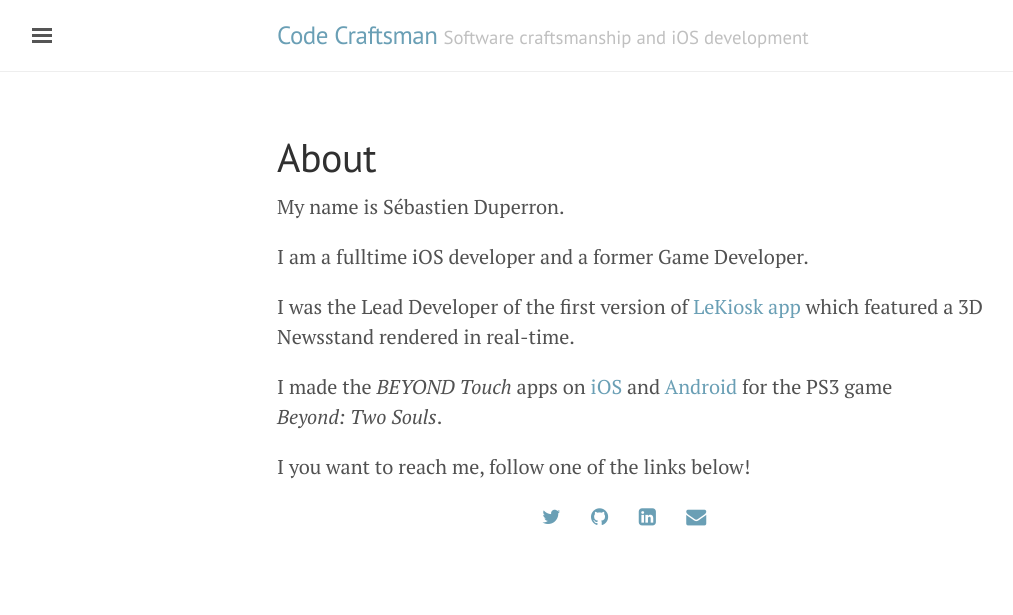
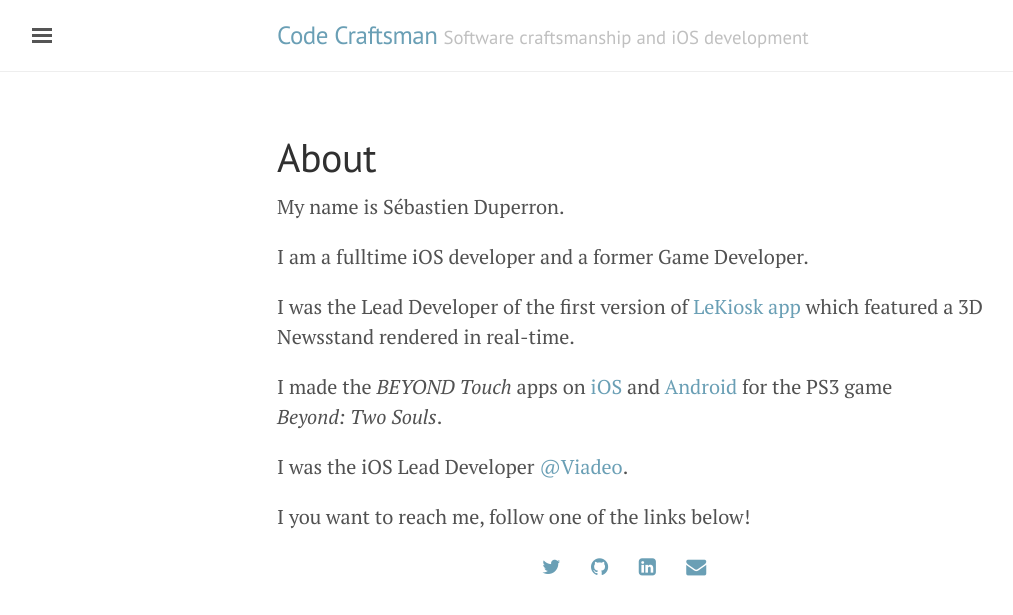
Before and after one commit to Liquidsoul/code-craftsman.fr, a Jekyll site: the page built from about.md, in a window 1280 px wide. Shown: the top 615 px of the page, without its empty margins (3-1016 px from the left). Built offline with Jekyll 4.4.1, drawn with Linux system fonts in a browser that asks for light colours.

Commit message:
Add Viadeo experience in about

```diff
--- a/about.md
+++ b/about.md
@@ -11,6 +11,8 @@ I was the Lead Developer of the first version of [LeKiosk app](https://itunes.ap
 
 I made the *BEYOND Touch* apps on [iOS](http://itunes.apple.com/app/beyond-touch/id691908718) and [Android](http://play.google.com/store/apps/details?id=com.quanticdream.beyondtouch) for the PS3 game *Beyond: Two Souls*.
 
+I was the iOS Lead Developer [@Viadeo](https://www.viadeo.com).
+
 I you want to reach me, follow one of the links below!
 
 {% include infos.html %}
```
